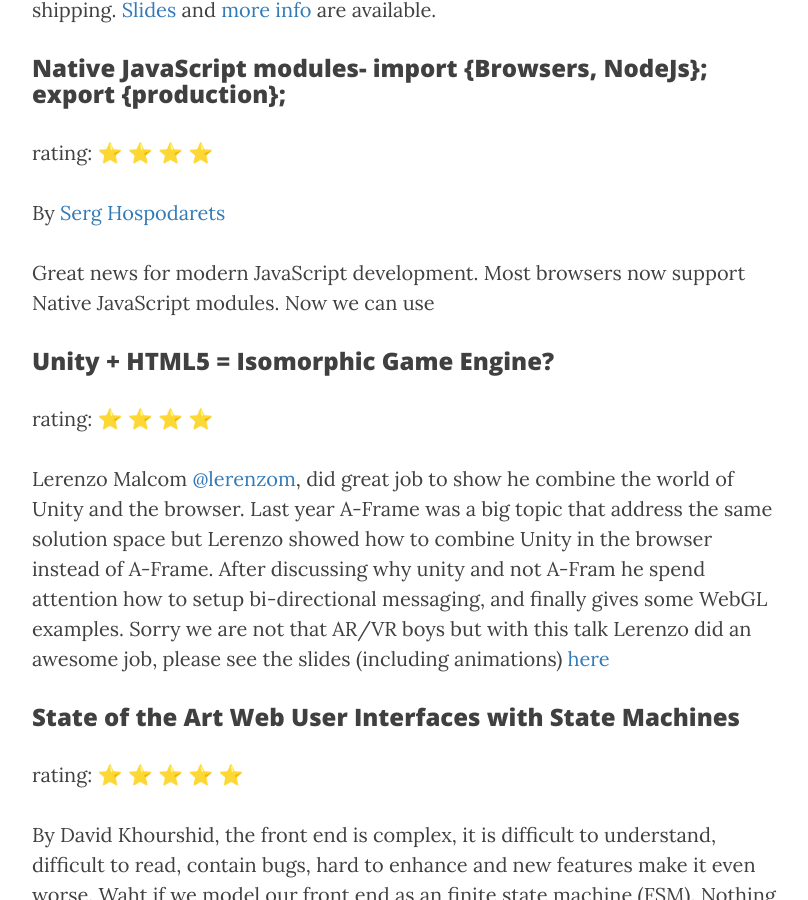
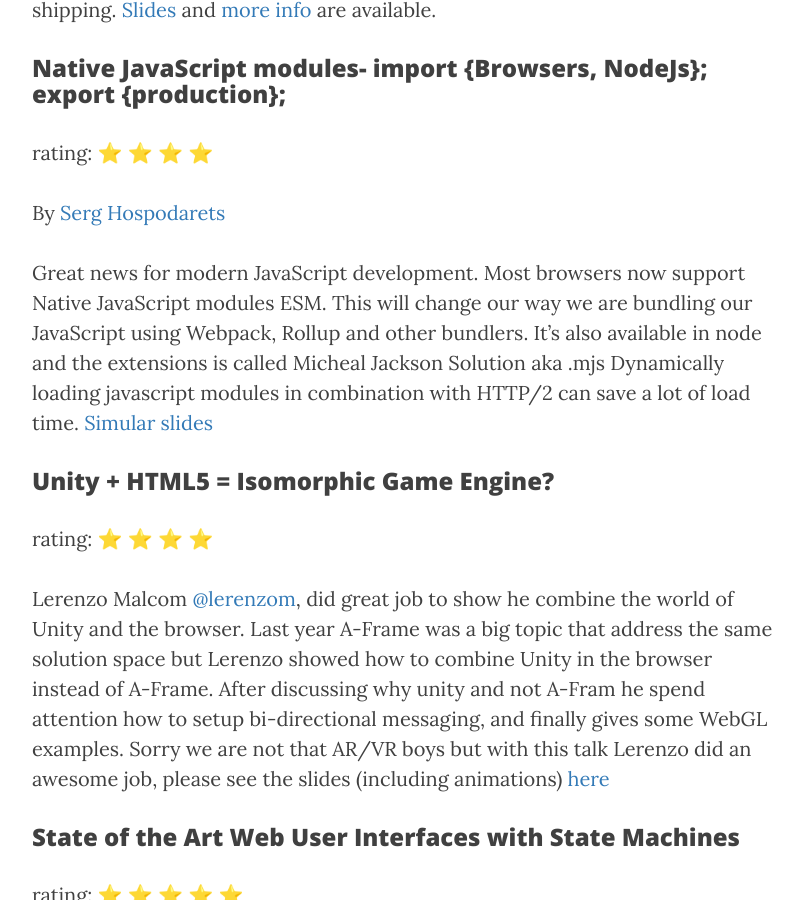
Before and after one commit to 040code/040code, a Jekyll site: the page built from _posts/2018-09-07-fsf-frontend.md, in a window 1280 px wide and 900 px high, scrolled down 2161 px. Shown: the whole window, without its empty margins (233-1041 px from the left). Built offline with Jekyll 4.4.1, drawn with Linux system fonts in a browser that asks for light colours; nearby versions of some CDN libraries; emoji names are drawn with the system emoji font; comment, search, counter and statistics services are not loaded.

Commit message:
Add piece on native js modules

```diff
--- a/_posts/2018-09-07-fsf-frontend.md
+++ b/_posts/2018-09-07-fsf-frontend.md
@@ -49,7 +49,10 @@
 
 By [Serg Hospodarets](https://twitter.com/malyw)
 
-Great news for modern JavaScript development. Most browsers now support Native JavaScript modules. Now we can use
+Great news for modern JavaScript development. Most browsers now support Native JavaScript modules ESM. This will change our way we are bundling our JavaScript using Webpack, Rollup and other bundlers. It's also available in node and the extensions is called Micheal Jackson Solution aka .mjs
+Dynamically loading javascript modules in combination with HTTP/2 can save a lot of load time.
+[Simular slides](https://slides.com/malyw/native-js-modules)
+
 
 ### Unity + HTML5 = Isomorphic Game Engine?
 rating: :star: :star: :star: :star:
```
